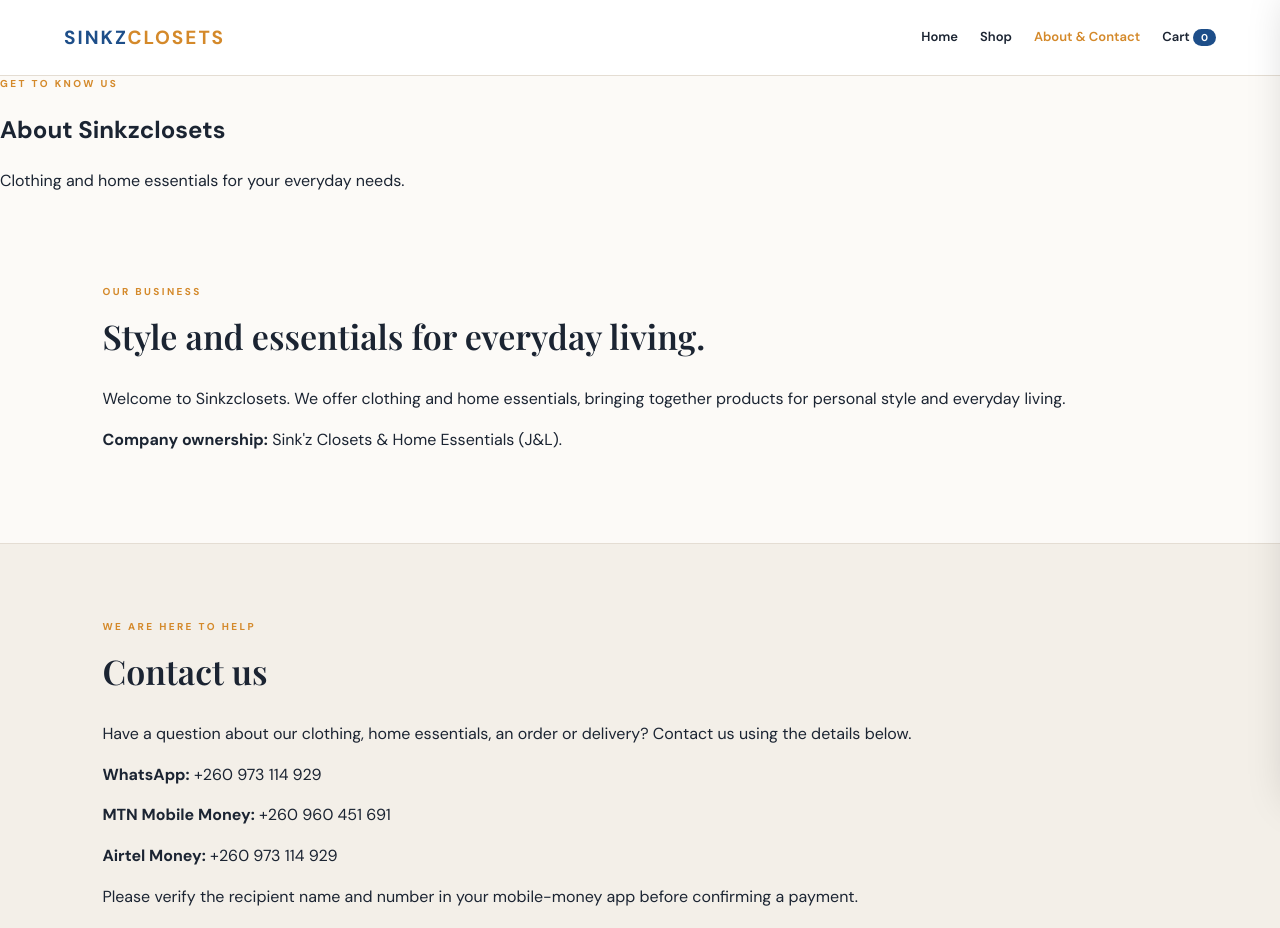
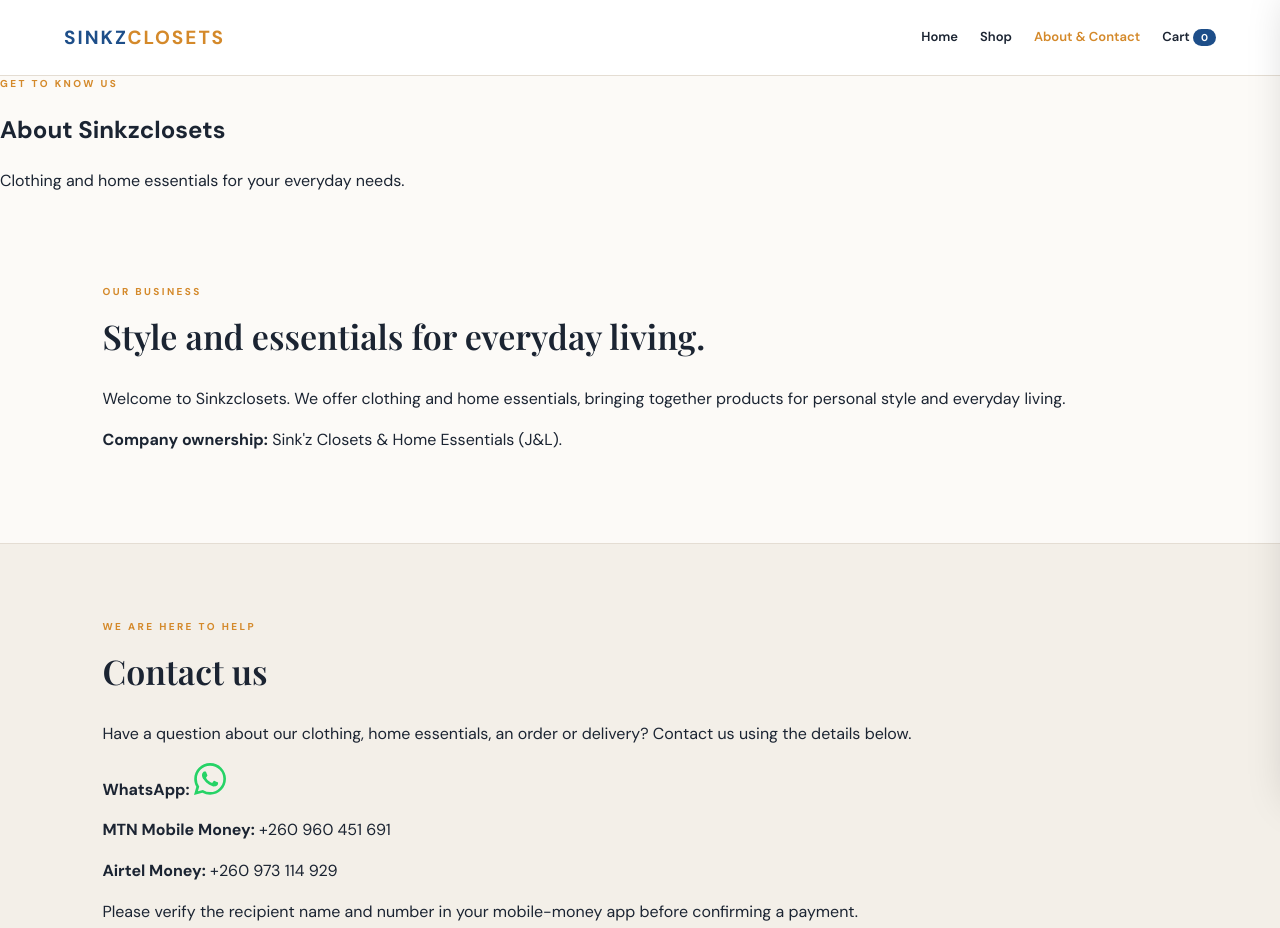
Before and after one commit to sinkzclosetsofficial/sinkzclosets, a plain HTML site: page about.html in a window 1280 px wide. Shown: the top 928 px of the page. Drawn offline with nearby package versions, Linux system fonts and the light colour scheme.

Commit message:
Use clickable WhatsApp icon on About & Contact page

```diff
--- a/about.html
+++ b/about.html
@@ -67,7 +67,11 @@
 
             <div class="contact-details">
                 <p><strong>WhatsApp:</strong>
-                    <a href="https://wa.me/260973114929" target="_blank" rel="noopener noreferrer">+260 973 114 929</a>
+                    <a class="whatsapp-icon-link" href="https://wa.me/260973114929" target="_blank" rel="noopener noreferrer" aria-label="Chat with Sinkzclosets on WhatsApp" title="WhatsApp">
+                        <svg class="whatsapp-icon" xmlns="http://www.w3.org/2000/svg" viewBox="0 0 24 24" width="32" height="32" role="img" aria-hidden="true" focusable="false">
+                            <path fill="#25D366" d="M20.52 3.48A11.86 11.86 0 0 0 12.07 0C5.5 0 .15 5.34.15 11.91c0 2.1.55 4.15 1.6 5.96L0 24l6.28-1.65a11.9 11.9 0 0 0 5.78 1.47h.01c6.57 0 11.92-5.35 11.92-11.92 0-3.18-1.24-6.17-3.47-8.42ZM12.07 21.8h-.01a9.9 9.9 0 0 1-5.04-1.38l-.36-.21-3.73.98 1-3.64-.24-.38a9.88 9.88 0 0 1-1.52-5.26c0-5.46 4.45-9.9 9.91-9.9 2.65 0 5.14 1.03 7.01 2.9a9.85 9.85 0 0 1 2.9 7.02c0 5.46-4.45 9.9-9.92 9.9Zm5.44-7.42c-.3-.15-1.76-.87-2.03-.97-.27-.1-.47-.15-.67.15-.2.3-.77.97-.94 1.17-.17.2-.35.22-.65.07-.3-.15-1.27-.47-2.42-1.5-.9-.8-1.5-1.78-1.67-2.08-.17-.3-.02-.46.13-.61.13-.13.3-.35.45-.52.15-.17.2-.3.3-.5.1-.2.05-.38-.03-.53-.08-.15-.67-1.62-.92-2.22-.24-.58-.48-.5-.67-.51h-.57c-.2 0-.52.07-.79.37-.27.3-1.04 1.02-1.04 2.48s1.07 2.88 1.22 3.08c.15.2 2.1 3.2 5.08 4.48.71.3 1.27.49 1.7.62.71.23 1.36.2 1.87.12.57-.08 1.76-.72 2.01-1.42.25-.7.25-1.3.17-1.42-.07-.13-.27-.2-.57-.35Z"/>
+                        </svg>
+                    </a>
                 </p>
 
                 <p><strong>MTN Mobile Money:</strong>
```
